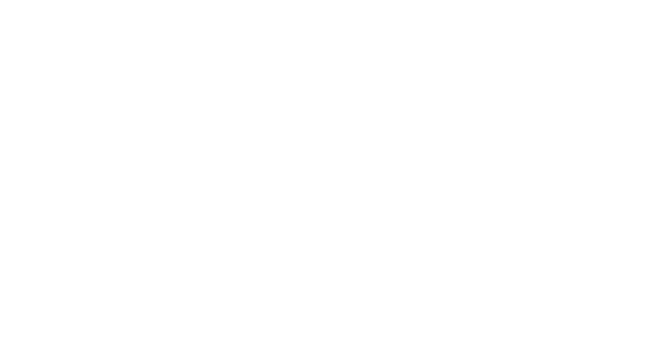
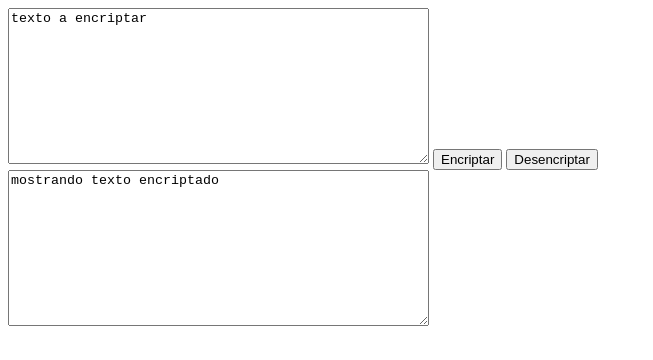
Before and after one commit to DevErick16/ChallengeAlura, a plain HTML site: page index.html in a window 1280 px wide. Shown: the whole page, without its empty margins (0-653 px from the left). Drawn offline with Linux system fonts and the light colour scheme.

Commit message:
Creando los elementos de nuestro index.html

```diff
--- a/index.html
+++ b/index.html
@@ -4,9 +4,19 @@
     <meta charset="UTF-8">
     <meta http-equiv="X-UA-Compatible" content="IE=edge">
     <meta name="viewport" content="width=device-width, initial-scale=1.0">
-    <title>Document</title>
+    <title>Challenge Encriptador Alura/OracleONE</title>
 </head>
 <body>
+    <div class="area-encriptar">
+
+        <textarea  class="textarea-input" name="textareainput" rows="10" cols ="50">texto a encriptar</textarea>
+        <button type="submit">Encriptar</button>
+        <button type="submit">Desencriptar</button>
+    </div>
+
+    <div class="area-desencriptar"></div>
+    <textarea  class="textarea-output" name="textareaoutput" rows="10" cols ="50">mostrando texto encriptado</textarea>
+
 
 </body>
 </html>
```
